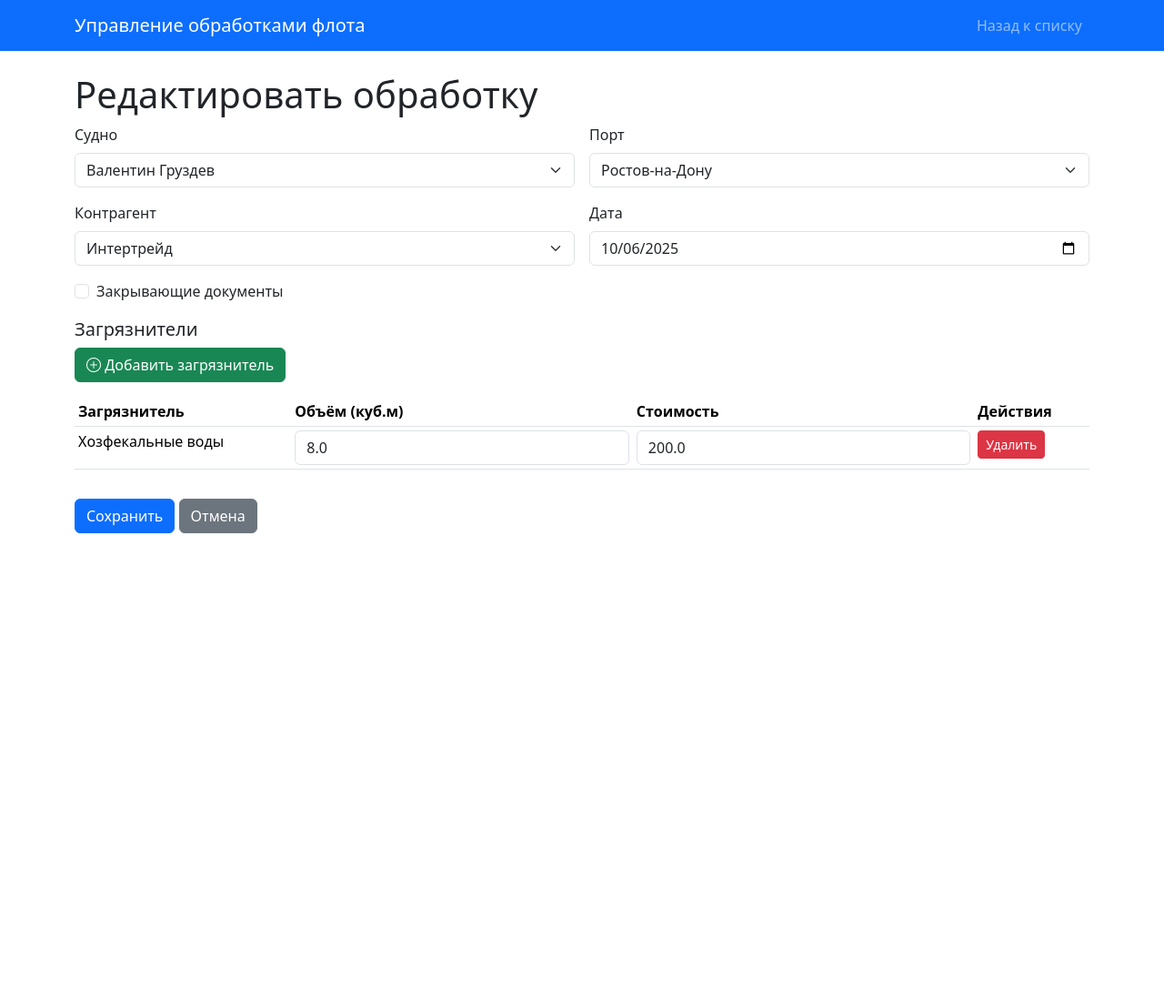
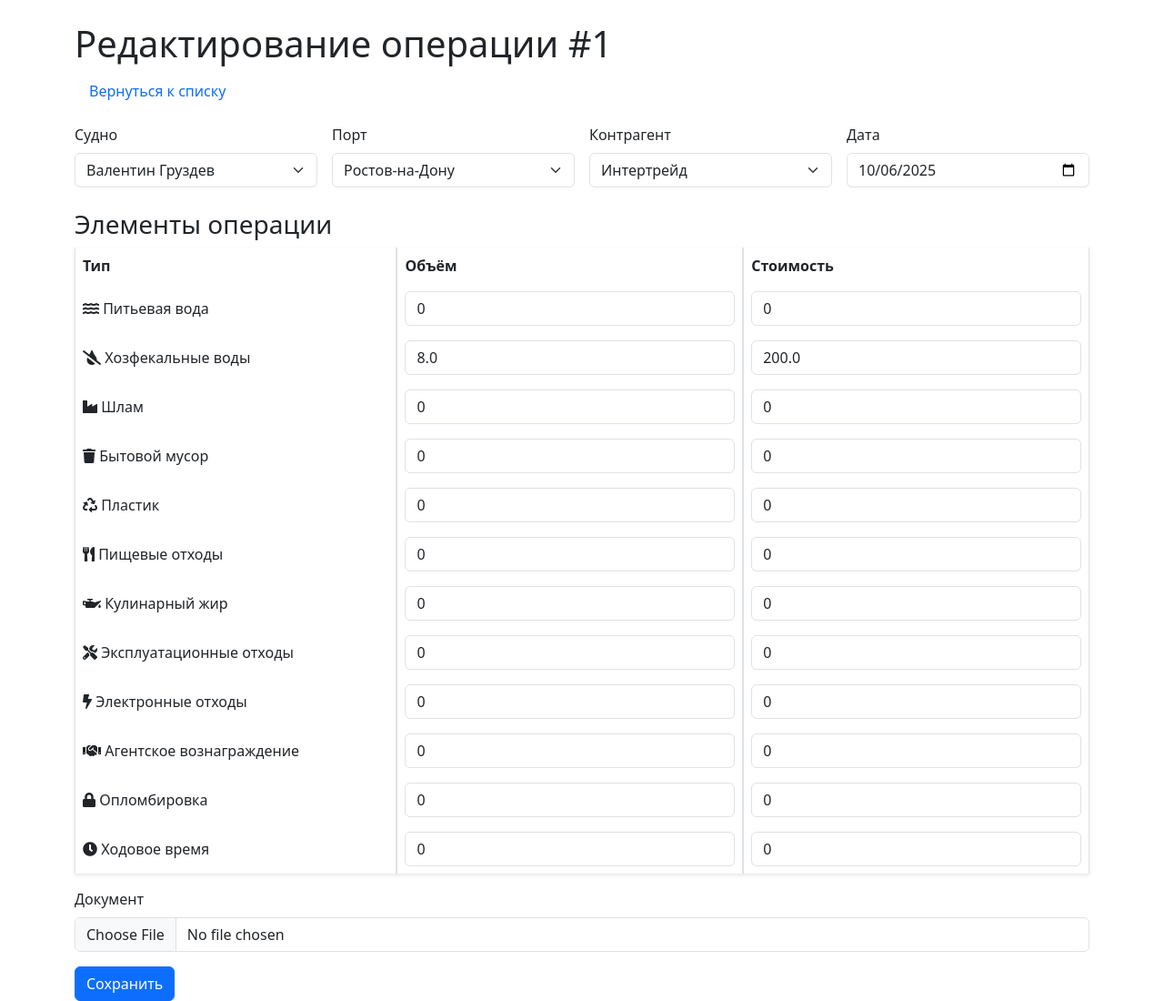
Before and after one commit to evgeneverit/fleet, a FastAPI app: page /edit/1 in a window 1280 px wide. Shown: the whole page at 91% size. Before the commit the page ends 586 px from the top, so only its background shows below. Run offline with FastAPI, Linux system fonts and the light colour scheme.

Commit message:
ew db tablenames

```diff
--- a/templates/edit.html
+++ b/templates/edit.html
@@ -3,157 +3,116 @@
 <head>
     <meta charset="UTF-8">
     <meta name="viewport" content="width=device-width, initial-scale=1.0">
-    <title>Редактировать обработку</title>
-    <link href="https://cdn.jsdelivr.net/npm/bootstrap@5.3.3/dist/css/bootstrap.min.css" rel="stylesheet">
-    <link href="/static/styles.css" rel="stylesheet">
-    <link href="https://cdn.jsdelivr.net/npm/bootstrap-icons/font/bootstrap-icons.css" rel="stylesheet">
+    <title>Редактирование операции</title>
+    <link href="/static/css/styles.css" rel="stylesheet">
+    <link href="https://cdn.jsdelivr.net/npm/bootstrap@5.3.0/dist/css/bootstrap.min.css" rel="stylesheet">
+    <link href="https://cdnjs.cloudflare.com/ajax/libs/font-awesome/5.15.4/css/all.min.css" rel="stylesheet">
 </head>
 <body>
-    <nav class="navbar navbar-expand-lg navbar-dark bg-primary">
-        <div class="container">
-            <a class="navbar-brand" href="/">Управление обработками флота</a>
-            <div class="navbar-nav">
-                <a class="nav-link" href="/">Назад к списку</a>
-                <!-- <a class="nav-link" href="/analytics">Аналитика</a> -->
-            </div>
-        </div>
+    <div class="container mt-4">
+        <h1>Редактирование операции #{{ operation.id }}</h1>
+        <nav class="nav mb-3">
+            <a class="nav-link" href="/">Вернуться к списку</a>
         </nav>
-    <div class="container mt-4">
-        <h1>Редактировать обработку</h1>
-        <form method="post" class="row g-3" id="editForm">
-            <div class="col-md-6">
+
+        <form method="post" enctype="multipart/form-data">
+            <div class="row g-3">
+                <div class="col-md-3">
                     <label for="ship_id" class="form-label">Судно</label>
-                <select name="ship_id" id="ship_id" class="form-select" required>
+                    <select class="form-select" id="ship_id" name="ship_id" required>
                         {% for ship in ships %}
                         <option value="{{ ship.id }}" {% if ship.id == operation.ship_id %}selected{% endif %}>{{ ship.name }}</option>
                         {% endfor %}
                     </select>
                 </div>
-            <div class="col-md-6">
+                <div class="col-md-3">
                     <label for="port_id" class="form-label">Порт</label>
-                <select name="port_id" id="port_id" class="form-select" required>
+                    <select class="form-select" id="port_id" name="port_id" required>
                         {% for port in ports %}
                         <option value="{{ port.id }}" {% if port.id == operation.port_id %}selected{% endif %}>{{ port.name }}</option>
                         {% endfor %}
                     </select>
                 </div>
-            <div class="col-md-6">
+                <div class="col-md-3">
                     <label for="contractor_id" class="form-label">Контрагент</label>
-                <select name="contractor_id" id="contractor_id" class="form-select" required>
+                    <select class="form-select" id="contractor_id" name="contractor_id" required>
                         {% for contractor in contractors %}
                         <option value="{{ contractor.id }}" {% if contractor.id == operation.contractor_id %}selected{% endif %}>{{ contractor.name }}</option>
                         {% endfor %}
                     </select>
                 </div>
-            <div class="col-md-6">
+                <div class="col-md-3">
                     <label for="date" class="form-label">Дата</label>
-                <input type="date" name="date" id="date" class="form-control" value="{{ operation.date }}" required>
-            </div>
-            <div class="col-12">
-                <div class="form-check">
-                    <input type="checkbox" name="has_documents" id="has_documents" class="form-check-input" {% if operation.has_documents %}checked{% endif %}>
-                    <label for="has_documents" class="form-check-label">Закрывающие документы</label>
+                    <input type="date" class="form-control" id="date" name="date" value="{{ operation.date }}" required>
                 </div>
             </div>
-            <div class="col-12">
-                <h5>Загрязнители</h5>
-                <div class="dropdown">
-                    <button class="btn btn-success" type="button" id="addPollutantButton" data-bs-toggle="dropdown" aria-expanded="false">
-                        <i class="bi bi-plus-circle"></i> Добавить загрязнитель
-                    </button>
-                    <ul class="dropdown-menu" aria-labelledby="addPollutantButton">
-                        {% for pollutant in pollutants %}
-                        <li><a class="dropdown-item" href="#" data-pollutant-id="{{ pollutant.id }}" data-pollutant-name="{{ pollutant.name | safe }}">
-                            <i class="bi {% if pollutant.name == 'Питьевая вода' %}bi-droplet{% elif pollutant.name == 'Хозфекальные воды' %}bi-water{% elif pollutant.name == 'Шлам' %}bi-trash{% else %}bi-box{% endif %}"></i>
-                            {{ pollutant.name }}
-                        </a></li>
-                        {% endfor %}
-                    </ul>
-                </div>
-            </div>
-            <div class="col-12">
-                <table class="table table-sm" id="pollutantsTable" {% if not operation_pollutants %}style="display: none;"{% endif %}>
+
+            <h3 class="mt-4">Элементы операции</h3>
+            <table class="table table-bordered">
                 <thead>
                     <tr>
-                            <th>Загрязнитель</th>
-                            <th>Объём (куб.м)</th>
+                        <th>Тип</th>
+                        <th>Объём</th>
                         <th>Стоимость</th>
-                            <th>Действия</th>
                     </tr>
                 </thead>
-                    <tbody id="pollutantsList">
-                        {% for pollutant_id, op in operation_pollutants.items() %}
-                        <tr data-pollutant-id="{{ pollutant_id }}">
-                            <td>{{ op.pollutant.name }}</td>
-                            <td><input type="number" step="0.01" name="volume_{{ pollutant_id }}" class="form-control" value="{{ op.volume }}" required></td>
-                            <td><input type="number" step="0.01" name="cost_{{ pollutant_id }}" class="form-control" value="{{ op.cost }}" required></td>
-                            <td><button type="button" class="btn btn-sm btn-danger" data-pollutant-id="{{ pollutant_id }}">Удалить</button></td>
+                <tbody>
+                    {% for item in items %}
+                    <tr>
+                        <td>
+                            {% if item.name == 'Питьевая вода' %}
+                            <i class="fas fa-water"></i> {{ item.name }}
+                            {% elif item.name == 'Хозфекальные воды' %}
+                            <i class="fas fa-tint-slash"></i> {{ item.name }}
+                            {% elif item.name == 'Шлам' %}
+                            <i class="fas fa-industry"></i> {{ item.name }}
+                            {% elif item.name == 'Бытовой мусор' %}
+                            <i class="fas fa-trash"></i> {{ item.name }}
+                            {% elif item.name == 'Пластик' %}
+                            <i class="fas fa-recycle"></i> {{ item.name }}
+                            {% elif item.name == 'Пищевые отходы' %}
+                            <i class="fas fa-utensils"></i> {{ item.name }}
+                            {% elif item.name == 'Кулинарный жир' %}
+                            <i class="fas fa-oil-can"></i> {{ item.name }}
+                            {% elif item.name == 'Эксплуатационные отходы' %}
+                            <i class="fas fa-tools"></i> {{ item.name }}
+                            {% elif item.name == 'Электронные отходы' %}
+                            <i class="fas fa-bolt"></i> {{ item.name }}
+                            {% elif item.name == 'Агентское вознаграждение' %}
+                            <i class="fas fa-handshake"></i> {{ item.name }}
+                            {% elif item.name == 'Опломбировка' %}
+                            <i class="fas fa-lock"></i> {{ item.name }}
+                            {% elif item.name == 'Ходовое время' %}
+                            <i class="fas fa-clock"></i> {{ item.name }}
+                            {% else %}
+                            <i class="fas fa-question"></i> {{ item.name }}
+                            {% endif %}
+                        </td>
+                        <td>
+                            <input type="number" step="0.01" min="0" class="form-control" name="volume_{{ item.id }}"
+                                   value="{% if item.id in item_assocs %}{{ item_assocs[item.id].volume }}{% else %}0{% endif %}">
+                        </td>
+                        <td>
+                            <input type="number" step="0.01" min="0" class="form-control" name="cost_{{ item.id }}"
+                                   value="{% if item.id in item_assocs %}{{ item_assocs[item.id].cost }}{% else %}0{% endif %}">
+                        </td>
                     </tr>
                     {% endfor %}
                 </tbody>
             </table>
+
+            <div class="mb-3">
+                <label for="document" class="form-label">Документ</label>
+                <input type="file" class="form-control" id="document" name="document">
+                {% if operation.document_path %}
+                <p>Текущий документ: <a href="/download/{{ operation.id }}" target="_blank">Скачать</a></p>
+                {% endif %}
             </div>
-            <div class="col-12">
+
             <button type="submit" class="btn btn-primary">Сохранить</button>
-                <a href="/" class="btn btn-secondary">Отмена</a>
-            </div>
         </form>
     </div>
-    <script src="https://cdn.jsdelivr.net/npm/bootstrap@5.3.3/dist/js/bootstrap.bundle.min.js"></script>
-    <script>
-        let selectedPollutants = [{% for pollutant_id in operation_pollutants.keys() %}{{ pollutant_id }}{% if not loop.last %},{% endif %}{% endfor %}];
 
-        document.querySelectorAll('.dropdown-item[data-pollutant-id]').forEach(item => {
-            item.addEventListener('click', (event) => {
-                event.preventDefault();
-                const id = parseInt(item.getAttribute('data-pollutant-id'));
-                const name = item.getAttribute('data-pollutant-name');
-                addPollutant(id, name);
-            });
-        });
-
-        document.querySelectorAll('button[data-pollutant-id]').forEach(button => {
-            button.addEventListener('click', () => {
-                const id = parseInt(button.getAttribute('data-pollutant-id'));
-                removePollutant(id);
-            });
-        });
-
-        function addPollutant(id, name) {
-            if (!selectedPollutants.includes(id)) {
-                selectedPollutants.push(id);
-                const tableBody = document.getElementById('pollutantsList');
-                const table = document.getElementById('pollutantsTable');
-                table.style.display = 'table';
-
-                const row = document.createElement('tr');
-                row.setAttribute('data-pollutant-id', id);
-                row.innerHTML = `
-                    <td>${name}</td>
-                    <td><input type="number" step="0.01" name="volume_${id}" class="form-control" value="0" required></td>
-                    <td><input type="number" step="0.01" name="cost_${id}" class="form-control" value="0" required></td>
-                    <td><button type="button" class="btn btn-sm btn-danger" data-pollutant-id="${id}">Удалить</button></td>
-                `;
-                tableBody.appendChild(row);
-
-                // Добавляем обработчик для новой кнопки "Удалить"
-                row.querySelector('button[data-pollutant-id]').addEventListener('click', () => {
-                    removePollutant(id);
-                });
-            }
-        }
-
-        function removePollutant(id) {
-            selectedPollutants = selectedPollutants.filter(p => p !== id);
-            const tableBody = document.getElementById('pollutantsList');
-            const row = tableBody.querySelector(`tr[data-pollutant-id="${id}"]`);
-            if (row) {
-                tableBody.removeChild(row);
-            }
-            if (selectedPollutants.length === 0) {
-                document.getElementById('pollutantsTable').style.display = 'none';
-            }
-        }
-    </script>
+    <script src="https://cdn.jsdelivr.net/npm/bootstrap@5.3.0/dist/js/bootstrap.bundle.min.js"></script>
 </body>
 </html>
```
Also changed, not shown: models/schemas.py (+9 -9 lines), routers/operations.py (+32 -41 lines), templates/create.html (+66 -101 lines), templates/list.html (+7 -8 lines), utils/init_data.py (+5 -5 lines), fleet.db, 2 other files. Lines whose indentation alone changed are shown as unchanged.
